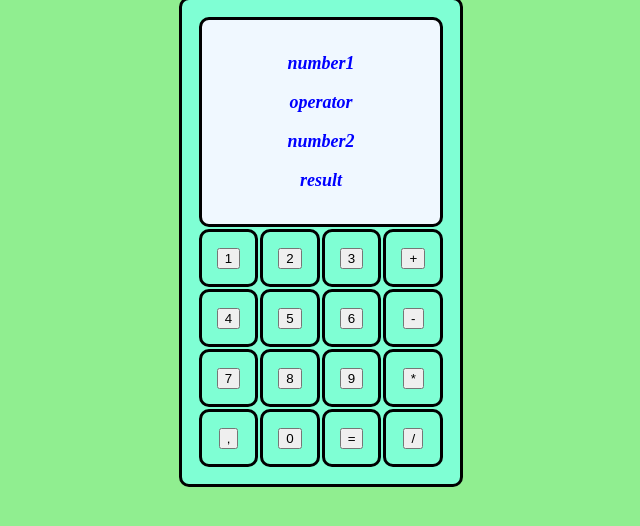
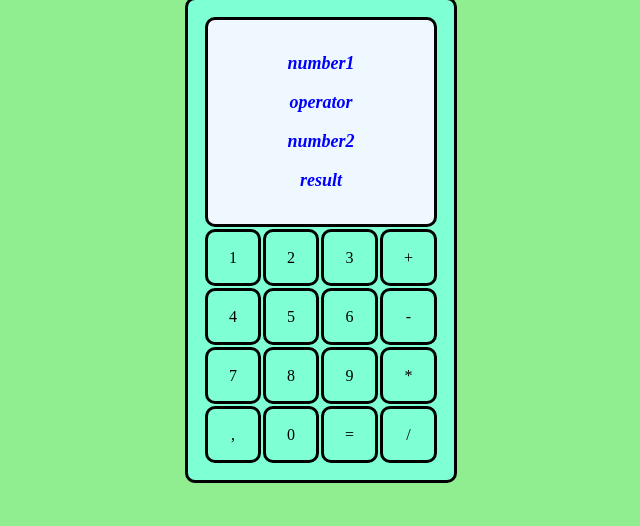
Before and after one commit to adambiro1/Calculator, a plain HTML site: page index.html in a window 1280 px wide. Shown: the part 104-630 px from the top of the page, without its empty margins (319-959 px from the left). Drawn offline with Linux system fonts and the light colour scheme.

Commit message:
nic velmi

```diff
--- a/stylesheet.css
+++ b/stylesheet.css
@@ -22,3 +22,12 @@ caption{
 th{
     background-color: aliceblue;
 }
+.btn {
+    border: none;
+    background-color: inherit;
+    color: black;
+    font-family: 'Times New Roman', Times, serif;
+    font-size: 16px;
+    cursor: pointer;
+    display: inline-block;
+  }
```
